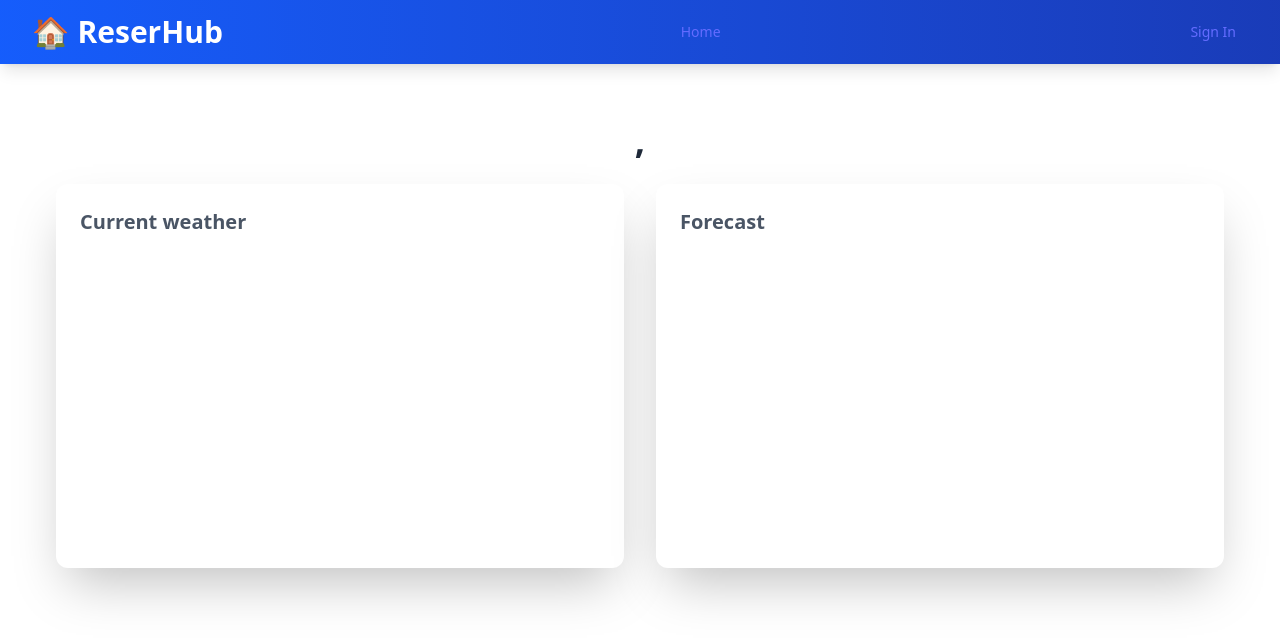
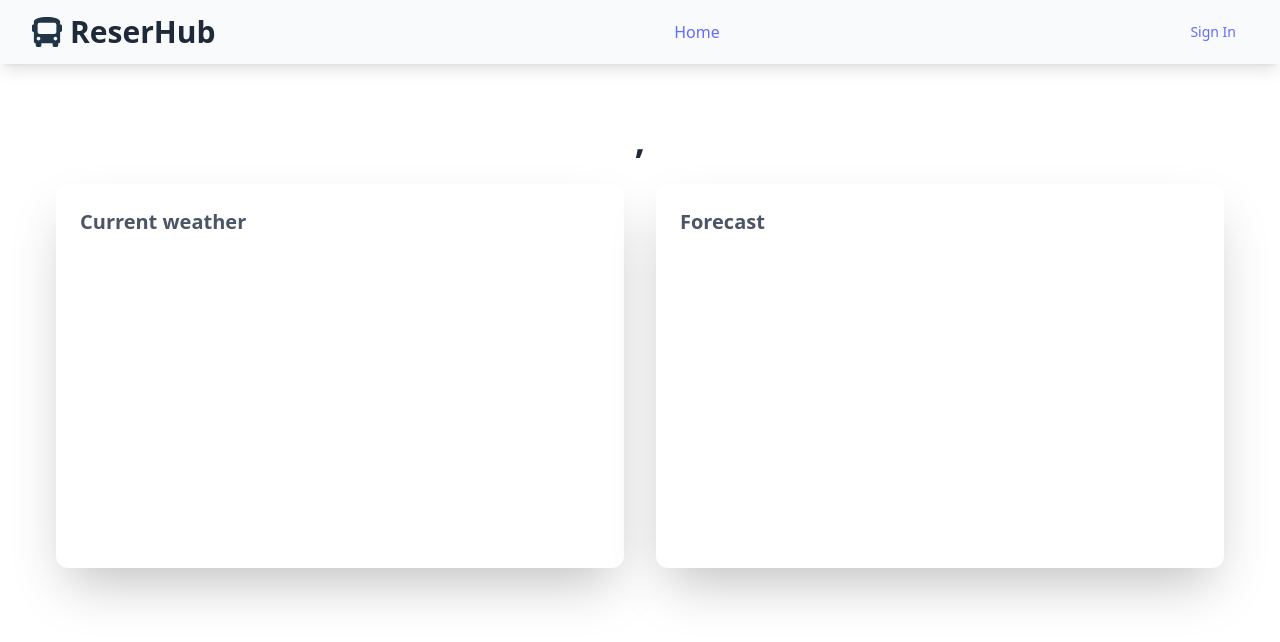
Before and after one commit to Antonio3veces3/ReserhubChallenge, a React (Vite) app in the folder frontend/reserhub-challenge-app/: page /city in a window 1280 px wide. Shown: the top 642 px of the page. Built offline with nearby package versions, Linux system fonts and the light colour scheme.

Commit message:
Refactor styling

```diff
--- a/frontend/reserhub-challenge-app/src/components/Navbar.tsx
+++ b/frontend/reserhub-challenge-app/src/components/Navbar.tsx
@@ -1,5 +1,5 @@
 import { useState, useRef, useEffect } from 'react'
-import { FaAngleDown, FaAngleUp, FaArrowRight } from 'react-icons/fa'
+import { FaAngleDown, FaAngleUp, FaArrowRight, FaBus } from 'react-icons/fa'
 import { Link, useNavigate, type NavigateFunction } from 'react-router-dom'
 
 
@@ -14,7 +14,7 @@ export function Navbar() {
     }, [])
 
     return (
-        <nav className="w-full bg-linear-to-r from-blue-600 to-blue-800 shadow-lg fixed top-0 left-0 right-0 z-50">
+        <nav className="w-full bg-linear-to-r bg-gray-50 shadow-lg fixed top-0 left-0 right-0 z-50">
             <div className="w-full px-4 sm:px-6 lg:px-8">
                 <div className="flex justify-between items-center h-16">
                     <LogoNavbar />
@@ -29,8 +29,8 @@ export function Navbar() {
 const LogoNavbar = () => {
     return (
         <div className="shrink-0 flex items-center gap-2">
-            <div className="text-white text-3xl font-bold">🏠</div>
-            <span className="text-white text-3xl font-bold">ReserHub</span>
+            <div className="text-3xl font-bold"><FaBus /></div>
+            <span className="text-gray-800 text-3xl font-bold">ReserHub</span>
         </div>
     )
 }
@@ -40,11 +40,11 @@ const TabsNavbar = () => {
         <div className="hidden md:flex items-center space-x-8">
             <Link
                 to="/home"
-                className="text-white hover:bg-blue-700 px-3 py-2 rounded-md text-sm font-medium transition-colors duration-200"
+                className="text-md font-semibold"
             >
                 Home
             </Link>
-        </div>
+        </div >
     )
 }
 
--- a/frontend/reserhub-challenge-app/src/features/places/components/SearchCity.tsx
+++ b/frontend/reserhub-challenge-app/src/features/places/components/SearchCity.tsx
@@ -44,7 +44,7 @@ export function SearchCity() {
                     type="text"
                     value={input}
                     onChange={(e) => setInput(e.target.value)}
-                    placeholder="Type city prefix"
+                    placeholder="Type the city name"
                     className="border rounded p-2 w-xl"
                 />
                 <button
--- a/frontend/reserhub-challenge-app/src/pages/Auth/SignIn.tsx
+++ b/frontend/reserhub-challenge-app/src/pages/Auth/SignIn.tsx
@@ -10,6 +10,7 @@ import { config } from '../../config/config';
 export function SignIn() {
     const [email, setEmail] = useState('');
     const [password, setPassword] = useState('');
+    const [isError, setIsError] = useState(false)
 
 
     const navigate = useNavigate();
@@ -31,6 +32,7 @@ export function SignIn() {
                 localStorage.setItem('username', username);
                 localStorage.setItem('email', email);
 
+                setIsError(false)
                 navigate('/home');
             }
 
@@ -38,6 +40,7 @@ export function SignIn() {
 
         } catch (err: any) {
             console.error('Login error:', err.response?.data || err.message);
+            setIsError(true)
         }
     };
 
@@ -77,6 +80,10 @@ export function SignIn() {
                         onChange={(e) => setPassword(e.target.value)}
 
                     />
+
+                    {isError && (
+                        <p className='font-sm  text-red-800'>Invalid user, please try again.</p>
+                    )}
                     <button
                         type="submit"
                         className={styles.button}
--- a/frontend/reserhub-challenge-app/src/pages/Auth/common.styles.tsx
+++ b/frontend/reserhub-challenge-app/src/pages/Auth/common.styles.tsx
@@ -1,9 +1,9 @@
 export const styles = {
-    containerMain: "flex",
+    containerMain: "flex justify-center mt-20",
     containerBody: "bg-white p-10 rounded-xl shadow-lg w-full max-w-sm ",
     containerImage: "mx-auto w-20 h-20 rounded-full flex items-center justify-center mb-6",
     imageLogo: "h-auto max-w-full dark:shadow-gray-800",
-    textTitle: "text-2xl font-semibold text-gray-900 mb-8",
+    textTitle: "text-2xl font-semibold text-gray-900 mb-8 text-center",
     input: "w-full px-4 py-3 border border-gray-300 rounded-md focus:border-sky-100 focus:outline focus:outline-sky-500",
     button: "w-full px-4 py-3 text-white font-bold rounded-md hover:opacity-90",
     textButtom: "text-sm text-gray-600 mt-6",
--- a/frontend/reserhub-challenge-app/src/pages/Home.tsx
+++ b/frontend/reserhub-challenge-app/src/pages/Home.tsx
@@ -1,13 +1,17 @@
+import CitiesByPopulation from "../features/places/components/CitiesByPopulation"
 import { SearchCity } from "../features/places/components/SearchCity"
 
 export function Home() {
     return (
         <div >
             <div>
+                <h1 className="text-center text-4xl font-bold mb-10 text-green-900">Hi, where will be yout next trip?</h1>
+                <h3 className="text-center text-2xl font-light text-green-800">Type the city you are looking for,</h3>
+                <h3 className="text-center text-2xl font-light mb-10 text-green-800">and know how is the weather</h3>
                 <SearchCity />
             </div>
-            {/* <CitiesByPopulation orderBy="DESC" title="Most populated cities" />
-            <CitiesByPopulation orderBy="ASC" title="Less populated cities" /> */}
+            {/* <CitiesByPopulation orderBy="DESC" title="Most populated cities" /> */}
+            {/* <CitiesByPopulation orderBy="ASC" title="Less populated cities" /> */}
         </div>
     )
 }
```
